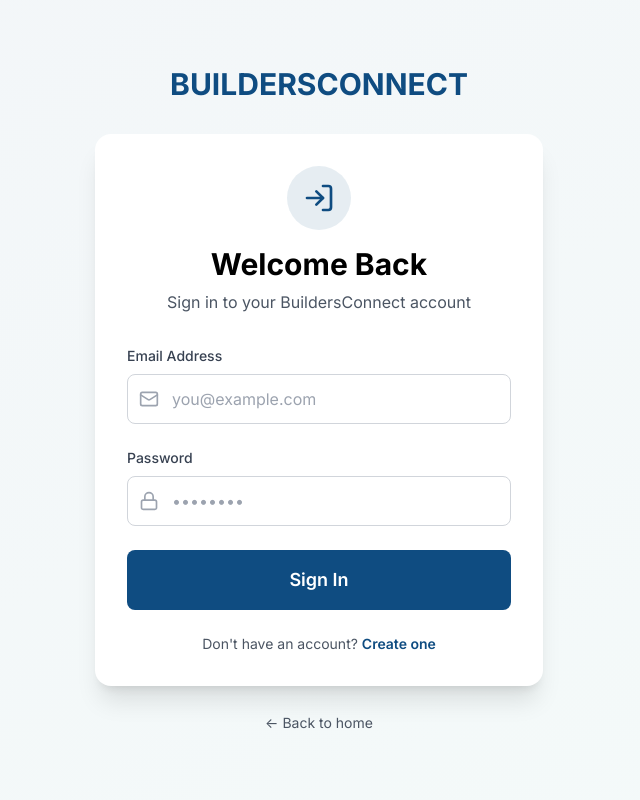
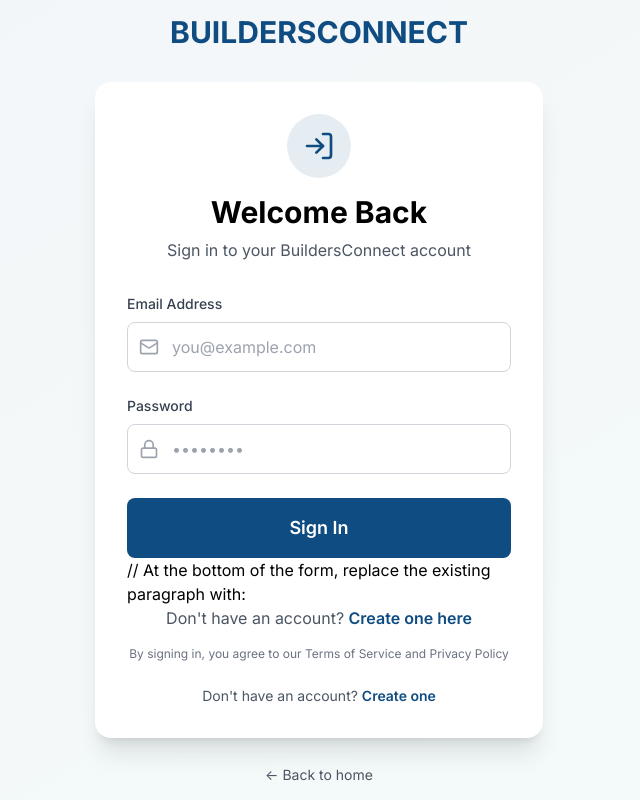
Before and after one commit to Phil-GCN/Builders-Connect1, a React (Vite) app: page /login in a window 1280 px wide. Shown: the whole page, without its empty margins (321-961 px from the left). Built offline with nearby package versions, Linux system fonts and the light colour scheme; no server answers.

Commit message:
Update Login.tsx

```diff
--- a/src/pages/auth/Login.tsx
+++ b/src/pages/auth/Login.tsx
@@ -116,6 +116,19 @@ const Login: React.FC = () => {
             </Button>
           </form>
 
+          // At the bottom of the form, replace the existing paragraph with:
+          <div className="space-y-4">
+            <p className="text-center text-gray-600">
+              Don't have an account?{' '}
+              <Link to="/signup" className="text-primary font-semibold hover:underline">
+                Create one here
+              </Link>
+            </p>
+            <p className="text-center text-xs text-gray-500">
+              By signing in, you agree to our Terms of Service and Privacy Policy
+            </p>
+          </div>
+
           <p className="mt-6 text-center text-sm text-gray-600">
             Don't have an account?{' '}
             <Link to="/signup" className="text-primary hover:text-primary/80 font-semibold">
```
